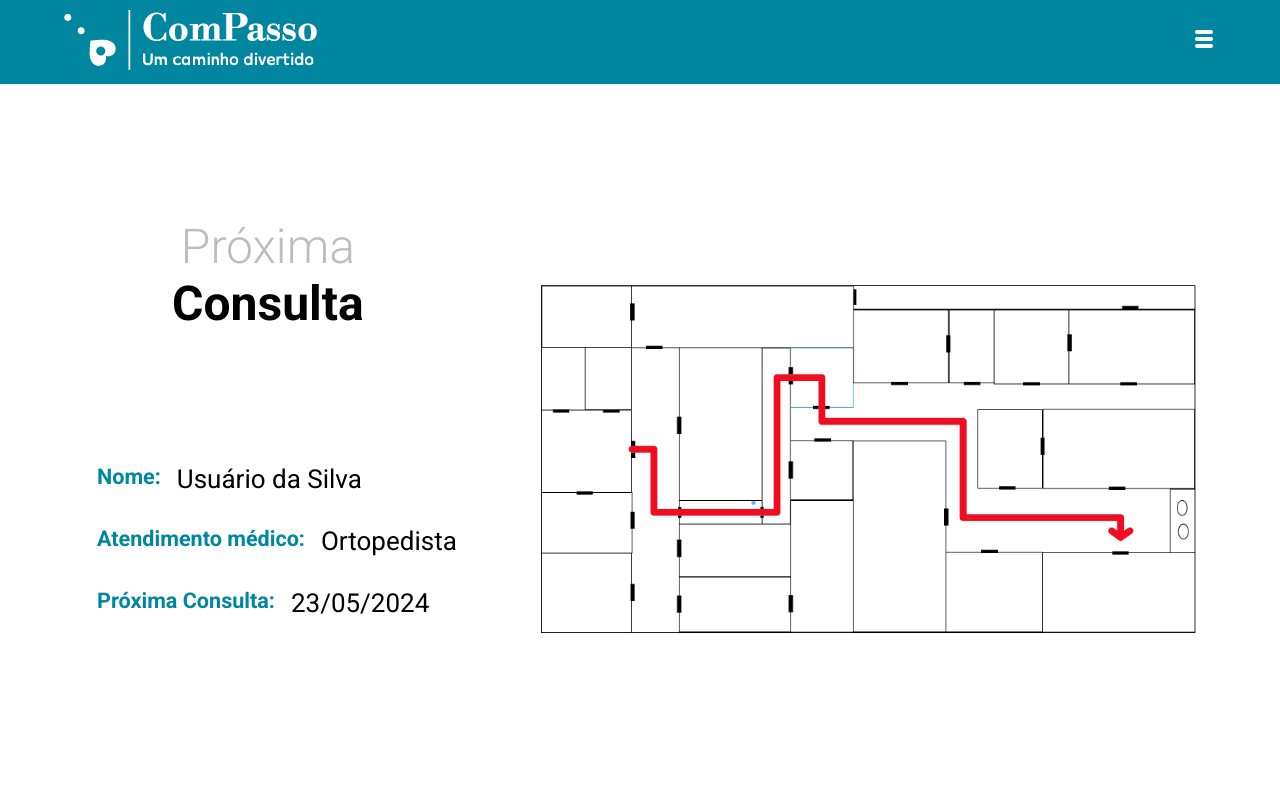
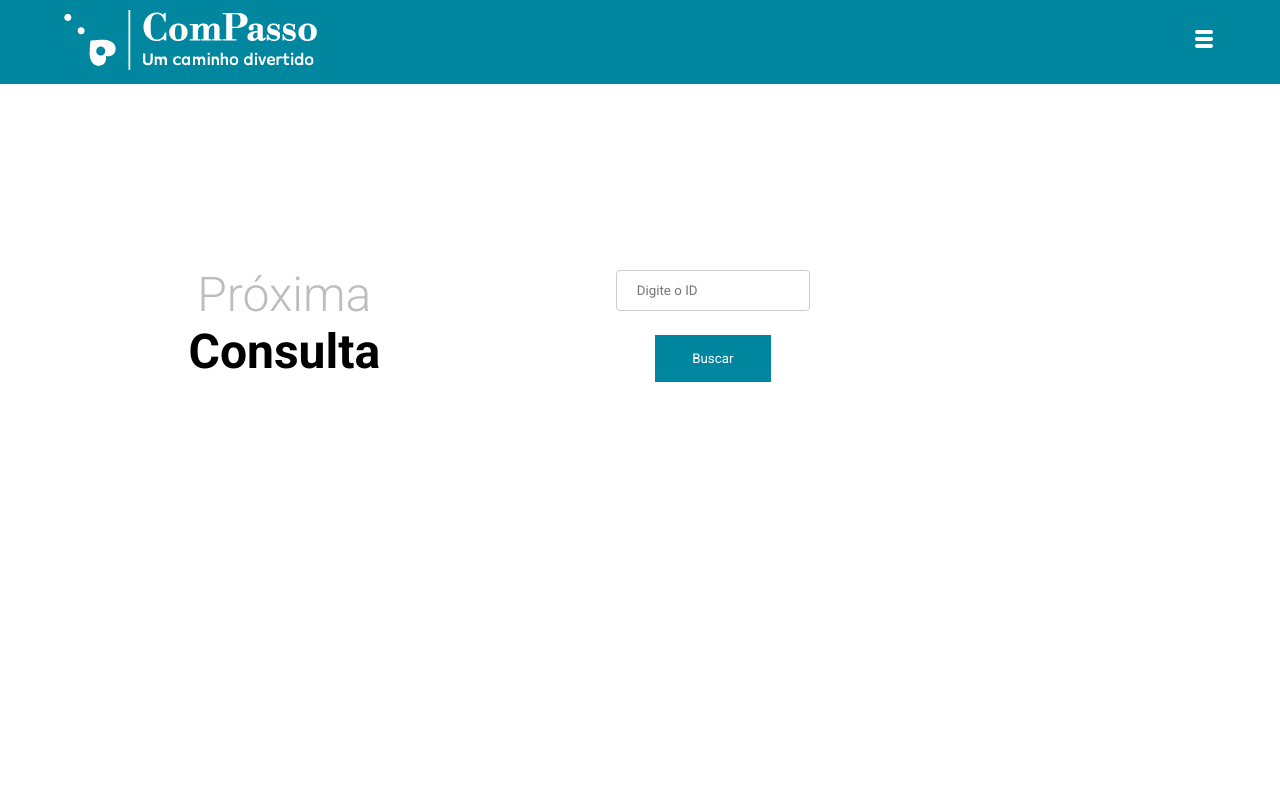
Before and after one commit to Vikcarvalhos/Challenge, a React (Vite) app: page /appointment in a window 1280 px wide. Shown: the top 800 px of the page. Built offline with nearby package versions, Linux system fonts and the light colour scheme.

Commit message:
feat: Data Query

```diff
--- /dev/null
+++ b/src/cadastro.json
@@ -0,0 +1,34 @@
+{
+    "Paciente": [
+        {
+            "id": 1,
+            "nome": "Diana Letícia de Souza",
+            "atendimento": "Ortopedista",
+            "date": "23/05/24"
+        },
+        {
+            "id": 2,
+            "nome": "Caio Hideki Ishizu",
+            "atendimento": "Endocrinologista",
+            "date": "25/05/24"
+        },
+        {
+            "id": 3,
+            "nome": "Erick Molina",
+            "atendimento": "Dermatologista",
+            "date": "28/05/24"
+        },
+        {
+            "id": 4,
+            "nome": "João Viktor Carvalho",
+            "atendimento": "Nutricionista",
+            "date": "26/05/24"
+        },
+        {
+            "id": 5,
+            "nome": "Jorge Henrique Freire",
+            "atendimento": "Clínico Geral",
+            "date": "27/05/24"
+        }
+    ]
+}
--- a/src/css/Appointment.css
+++ b/src/css/Appointment.css
@@ -7,7 +7,7 @@
     display: grid;
     grid-template-areas:
       'title title image image image'
-             'patient patient image image image'; /* Aqui é onde você precisa ajustar */
+      'patient patient image image image';
     gap: 3rem;
     padding: 4rem;
     height: 94vh;
@@ -59,8 +59,37 @@
   .caminhoDivertido:hover{
     box-shadow: 0px 0px 20px 10px rgba(0, 0, 0, 0.233);
   }
+
+  .centerContent {
+    display: flex;
+    flex-direction: column;
+    align-items: center;
+    gap: 1rem;
   }
 
- @media screen and (max-width: 768px) {
+  .buttonConsulta{
+      display: flex;
+      justify-content: center;
+      align-items: center;
+      width: 60%;
+      padding: 1rem;
+      background-color: #00869F;
+      border: none;
+      color: white;
+      cursor: pointer;
+  }
+  .buttonConsulta:hover{
+      background-color: #336182;
+      box-shadow: 0px 0px 20px 10px rgba(0, 0, 0, 0.233)
+  }
 
+  .inputPaciente{
+      width: 100%;
+      padding: 12px 20px;
+      margin: 8px 0;
+      display: inline-block;
+      border: 1px solid #ccc;
+      border-radius: 4px;
+      box-sizing: border-box;
   }
+}
--- a/src/routes/Appointment.jsx
+++ b/src/routes/Appointment.jsx
@@ -1,15 +1,22 @@
-import React from 'react';
+import React, { useState } from 'react';
 import '../css/Appointment.css';
 import caminho from '../assets/img/gallery/caminho.jpg';
-import { motion } from "framer-motion"
-
-
+import { motion } from "framer-motion";
+import cadastro from '../cadastro.json';
 
 function Consulta() {
+  const [id, setId] = useState('');
+  const [result, setResult] = useState(null);
+
+  const handleSearch = () => {
+    const item = cadastro.Paciente.find(entry => entry.id === parseInt(id));
+    setResult(item);
+  };
 
   return (
     <main className='consulta'>
 
+      {result && (
         <motion.image
           className='caminhoDivertido'
           initial={{ y: 0, opacity: -1 }}
@@ -18,6 +25,7 @@ function Consulta() {
         >
           <img src={caminho} alt="caminhoDivertido" className='caminhoDivertido'/>
         </motion.image>
+      )}
 
       <motion.div
         className='tituloConsulta'
@@ -31,23 +39,40 @@ function Consulta() {
         </div>
       </motion.div>
 
+      {!result && (
+        <motion.div
+          className='centerContent'
+          initial={{ x: 50, opacity: 0 }}
+          animate={{ x: 1, opacity: 1 }}
+          transition={{ duration: 1 }}
+        >
+          <div className='centerContent'>
+            <input
+              type="number"
+              placeholder="Digite o ID"
+              value={id}
+              onChange={e => setId(e.target.value)}
+              className="inputPaciente"
+            />
+            <button onClick={handleSearch} className='buttonConsulta'>Buscar</button>
+          </div>
+        </motion.div>
+      )}
 
+      {result && (
         <div className='infosPaciente'>
-            <motion.p
-            className='.informacoesMotion'
+          <motion.div
+            className='informacoesMotion'
             initial={{ x: -50, opacity: 0 }}
             animate={{ x: 1, opacity: 1 }}
             transition={{ duration: 1 }}
           >
-            <p className="informacoes"><h5>Nome:</h5> Usuário da Silva</p>
-
-            <p className="informacoes"><h5>Atendimento médico:</h5> Ortopedista</p>
-
-            <p className="informacoes"><h5>Próxima Consulta:</h5> 23/05/2024</p>
-            </motion.p>
+            <p className="informacoes"><h5>Nome:</h5> {result.nome}</p>
+            <p className="informacoes"><h5>Atendimento médico:</h5> {result.atendimento}</p>
+            <p className="informacoes"><h5>Próxima Consulta:</h5> {result.date}</p>
+          </motion.div>
         </div>
-
-
+      )}
     </main>
   );
 }
```
Lines whose indentation alone changed are shown as unchanged.
